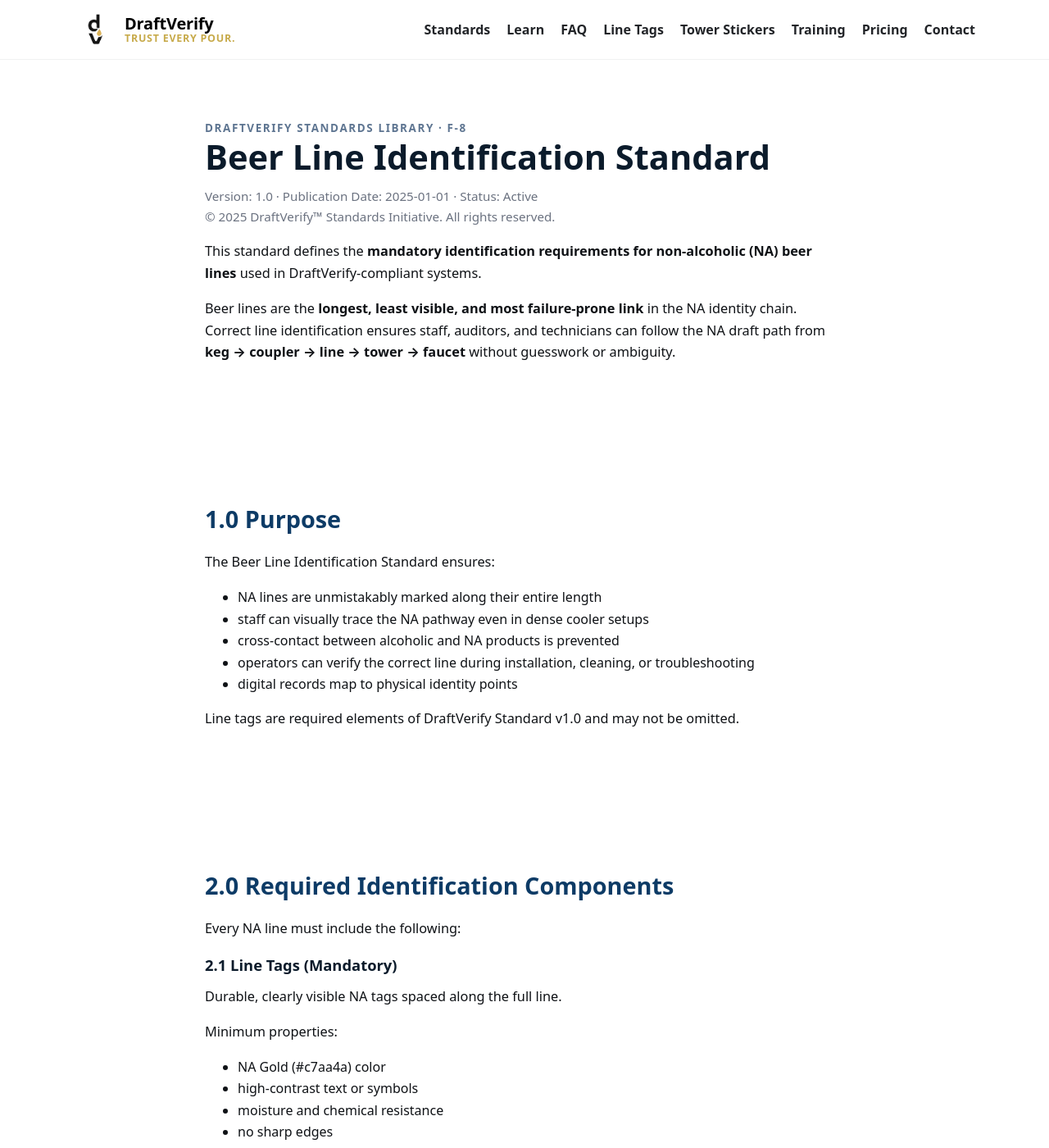
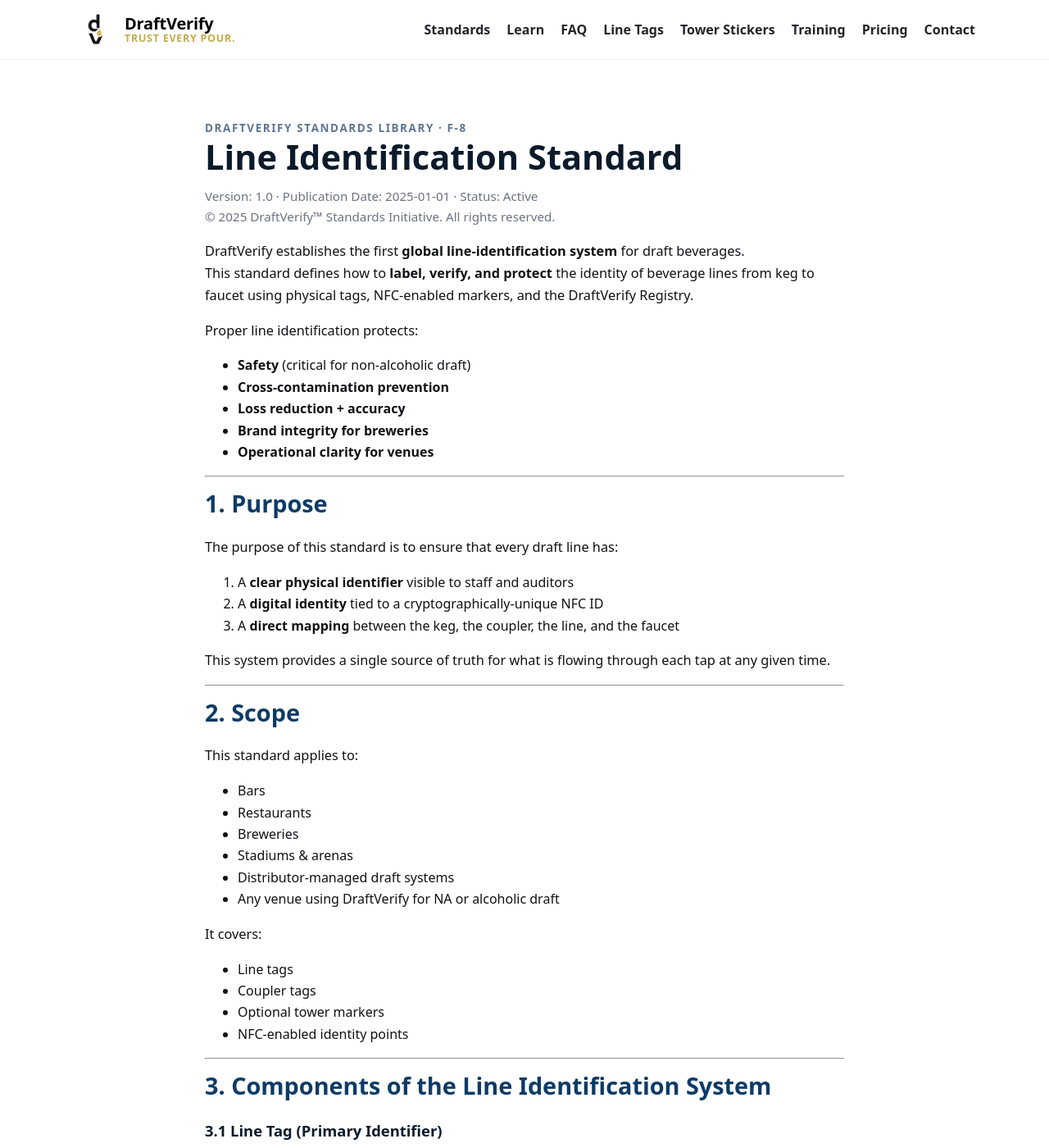
Before and after one commit to draftverify/draftverify.com, a Jekyll site: the page built from docs/f-8-line-identification-standard.md, in a window 1280 px wide and 1400 px high. Shown: the whole window at 82% size. Built offline with Jekyll 4.4.1, drawn with Linux system fonts in a browser that asks for light colours; some of the changed text lies outside the part shown.

Commit message:
Update f-8-line-identification-standard.md

```diff
--- a/docs/f-8-line-identification-standard.md
+++ b/docs/f-8-line-identification-standard.md
@@ -1,260 +1,237 @@
 ---
 layout: default
-title: "F-8 — Beer Line Identification Standard"
-permalink: /docs/line-id/
-description: "The mandatory identification system for non-alcoholic beer lines, including tags, spacing, visibility requirements, routing rules, durability, and digital integration."
+title: "F-8 — Line Identification Standard"
+permalink: /docs/line-identification-standard/
+description: "The universal standard for identifying, labeling, and verifying draft beverage lines — ensuring accuracy, safety, and accountability from cooler to faucet."
 ---
 
 <section class="section">
   <div class="container" style="max-width:820px" markdown="1">
 
 <div class="kicker">DraftVerify Standards Library · F-8</div>
-# Beer Line Identification Standard
+# Line Identification Standard
 <p style="font-size:0.95rem;color:#6b7280;">
 Version: 1.0 · Publication Date: 2025-01-01 · Status: Active
 <br>© 2025 DraftVerify™ Standards Initiative. All rights reserved.
 </p>
 
-This standard defines the **mandatory identification requirements for non-alcoholic (NA) beer lines** used in DraftVerify-compliant systems.
+DraftVerify establishes the first **global line-identification system** for draft beverages.
+This standard defines how to **label, verify, and protect** the identity of beverage lines from keg to faucet using physical tags, NFC-enabled markers, and the DraftVerify Registry.
 
-Beer lines are the **longest, least visible, and most failure-prone link** in the NA identity chain.
-Correct line identification ensures staff, auditors, and technicians can follow the NA draft path from **keg → coupler → line → tower → faucet** without guesswork or ambiguity.
+Proper line identification protects:
+- **Safety** (critical for non-alcoholic draft)
+- **Cross-contamination prevention**
+- **Loss reduction + accuracy**
+- **Brand integrity for breweries**
+- **Operational clarity for venues**
 
-  </div>
-</section>
+---
 
+## 1. Purpose
+The purpose of this standard is to ensure that every draft line has:
+1. A **clear physical identifier** visible to staff and auditors
+2. A **digital identity** tied to a cryptographically-unique NFC ID
+3. A **direct mapping** between the keg, the coupler, the line, and the faucet
 
+This system provides a single source of truth for what is flowing through each tap at any given time.
 
-<!-- SECTION 1 -->
-<section class="section">
-  <div class="container" style="max-width:820px" markdown="1">
+---
 
-## 1.0 Purpose
+## 2. Scope
+This standard applies to:
+- Bars
+- Restaurants
+- Breweries
+- Stadiums & arenas
+- Distributor-managed draft systems
+- Any venue using DraftVerify for NA or alcoholic draft
 
-The Beer Line Identification Standard ensures:
+It covers:
+- Line tags
+- Coupler tags
+- Optional tower markers
+- NFC-enabled identity points
 
-- NA lines are unmistakably marked along their entire length
-- staff can visually trace the NA pathway even in dense cooler setups
-- cross-contact between alcoholic and NA products is prevented
-- operators can verify the correct line during installation, cleaning, or troubleshooting
-- digital records map to physical identity points
+---
 
-Line tags are required elements of DraftVerify Standard v1.0 and may not be omitted.
+## 3. Components of the Line Identification System
 
-  </div>
-</section>
+### 3.1 Line Tag (Primary Identifier)
+A **durable, high-contrast physical tag** placed on the beverage line near the coupler.
+The tag displays:
+- Product name
+- Style (if applicable)
+- Colour-coded category
+- Matching NFC ID code (non-scannable printed shorthand)
 
+This is the **first visual cue** staff see when connecting a keg.
 
+### 3.2 Coupler Tag (NFC Identity Point)
+A small, tamper-resistant NFC tag placed near the keg valve.
+Used to:
+- Confirm identity before tapping
+- Validate NA vs alcoholic
+- Link keg → coupler → line in the Registry
+- Tie into audit logs
 
-<!-- SECTION 2 -->
-<section class="section">
-  <div class="container" style="max-width:820px" markdown="1">
+This is the **digital verification point**.
 
-## 2.0 Required Identification Components
+### 3.3 Tower Marker (Optional)
+A small identifier placed at the faucet head.
+Useful for:
+- High-volume bars
+- Stadium service
+- Multi-shift venues
+- Fast or rotating staff environments
 
-Every NA line must include the following:
+This is an **optional redundancy layer**, not required for standard compliance.
 
-### 2.1 Line Tags (Mandatory)
-Durable, clearly visible NA tags spaced along the full line.
+---
 
-Minimum properties:
-- NA Gold (#c7aa4a) color
-- high-contrast text or symbols
-- moisture and chemical resistance
-- no sharp edges
-- non-removable without tools
-- compatible with coils, bundles, and trunk lines
+## 4. Placement Requirements
 
-Approved formats:
-- clip-on ID rings
-- adhesive NA bands
-- wrap-around polymer flags
-- fixed ID plates
+### 4.1 Line Tag Placement
+- Must be placed **within the first 12–18 inches** from the coupler.
+- Must be **forward-facing** and readable when reaching into the cooler.
+- Must not obstruct movement, cooling, or cleaning.
 
-### 2.2 Line Header Tag (Mandatory)
-A large, high-visibility NA tag must be placed:
+### 4.2 Coupler Tag Placement
+- Placed on or near the coupler body.
+- Must be accessible for NFC scanning **before tap connection**.
+- Must not interfere with keg valves or seals.
 
-- within **10 cm** of the coupler end
-- readable during all keg swaps
-- facing outward toward staff
+### 4.3 Tower Marker Placement (Optional)
+- Placed above or behind the faucet.
+- Must be visible from bartending position.
+- Not required for F-8 compliance.
 
-### 2.3 Mid-Line Identification (Mandatory)
-Tags must be spaced at:
+---
 
-- **every 1.0–1.5 meters** for direct-draw systems
-- **every 1.5–2.0 meters** for long-draw trunk systems
+## 5. Identification Hierarchy
+The following hierarchy ensures clarity and traceability:
 
-Distance may be reduced in dense routing environments.
+### 5.1 Primary Identifier
+**Line Tag** → what staff see first
 
-### 2.4 Tower Entry Tag (Mandatory)
-A tag must be positioned at the **tower entrance** or shank connection to confirm the correct NA line enters the tower.
+### 5.2 Verification Point
+**Coupler NFC Tag** → what staff must scan before tapping
 
-### 2.5 NFC Line Tag (Optional)
-If NFC is used:
+### 5.3 Service-Side Indicator (Optional)
+**Tower Marker** → what staff see at the faucet
 
-- the tag must contain a unique ID
-- the ID must resolve to a registry record
-- placement must allow field scanning
-- tag must withstand trunk line compression
+This hierarchy ensures the correct product is flowing through the correct line **before**, **during**, and **after** service.
 
-NFC is optional but strongly recommended for multi-venue operators.
+---
 
-  </div>
-</section>
+## 6. Standardized Colour Coding
 
+| Category | Colour | Required |
+|---------|--------|----------|
+| Non-Alcoholic (NA) | Gold | Mandatory |
+| Alcoholic | Blue | Recommended |
+| Seasonal / Rotational | Teal | Optional |
+| House / Staff-Only | Grey | Optional |
 
+Gold for NA is **non-negotiable** under the DraftVerify NA Standard.
+Visual distinction is essential for preventing mis-taps.
 
-<!-- SECTION 3 -->
-<section class="section">
-  <div class="container" style="max-width:820px" markdown="1">
+---
 
-## 3.0 Placement Requirements
+## 7. NFC Verification Workflow
 
-### 3.1 General Placement Rules
-Line tags must be:
+### Step 1 — Connect
+Staff sees the **line tag** when reaching for the coupler.
 
-- upright and legible
-- unobstructed by insulation
-- placed on the **visible outer layer** when multiple lines are bundled
-- consistent in orientation
-- installed before routing where possible
+### Step 2 — Scan
+Staff scans the **NFC coupler tag** using any NFC-capable phone.
 
-### 3.2 Bundled/Trunk Lines
-For trunk lines:
+### Step 3 — Confirm
+Phone displays:
+- Brewery
+- Product
+- Category (NA or alcoholic)
+- Notes (if provided by brewery or distributor)
 
-- NA line must be identified at entry, midpoint, and exit
-- identification must remain readable without removing insulation
-- tag must not interfere with glycol lines or trunk compression
+### Step 4 — Serve
+Once validated, the keg is tapped and service begins.
 
-### 3.3 Vertical Runs
-Tags must be spaced more frequently if:
+Each scan creates an **immutable audit log entry** tied to that specific NFC ID.
 
-- lines run vertically more than 1.5 meters
-- lines pass through multiple elevation changes
+---
 
-### 3.4 Cooler Ceilings and Racks
-If lines run overhead:
-
-- tags must face downward or outward
-- tags must be placed before and after any obstruction
-
-### 3.5 Tower Entry
-The tower entry tag must be:
-
-- directly above the shank
-- visible without moving foam, insulation, or other lines
-- readable during faucet service
-
-  </div>
-</section>
-
-
-
-<!-- SECTION 4 -->
-<section class="section">
-  <div class="container" style="max-width:820px" markdown="1">
-
-## 4.0 Durability Requirements
-
-Line identification must withstand:
-
-- condensation and freeze/thaw cycles
-- chemical cleaners (alkaline and acid)
-- CO₂/N₂ exposure
-- abrasion from routing and cooler traffic
-- compression from other lines
-- long-term tension and flex
-
-Tags must remain legible for at least **12 months** under normal operating conditions.
-
-  </div>
-</section>
-
-
-
-<!-- SECTION 5 -->
-<section class="section">
-  <div class="container" style="max-width:820px" markdown="1">
-
-## 5.0 Brewery Responsibilities
+## 8. Brewery & Distributor Responsibilities
 
 Breweries must:
+- Apply coupler tags to NA kegs (minimum requirement)
+- Maintain accurate product-to-tag assignments
+- Provide venues with accurate line tag artwork
 
-- include a line ID reference with each NA keg shipment
-- specify the product’s intended line designation
-- ensure line tags match keg and coupler tags
-- provide full routing diagrams for multi-venue programs
-
-Breweries may not rely on venue staff to determine NA routing without guidance.
-
-  </div>
-</section>
-
-
-
-<!-- SECTION 6 -->
-<section class="section">
-  <div class="container" style="max-width:820px" markdown="1">
-
-## 6.0 Venue Responsibilities
+Distributors must:
+- Ensure line tags match delivered product
+- Confirm coupler NFC tags are present and readable
+- Report inconsistencies to DraftVerify
 
 Venues must:
+- Apply line tags correctly
+- Use NFC verification when tapping
+- Maintain basic cleanliness and visibility of identifiers
 
-- tag all NA lines according to this standard
-- inspect tags during every keg change
-- replace damaged or missing tags immediately
-- map the NA line number in DraftVerify records
-- ensure cleaning crews respect NA identification
-- ensure alcoholic lines never use NA markers
+---
 
-Venues that do not maintain line identification lose DraftVerify compliance.
+## 9. Compliance Requirements
+A venue is compliant when all of the following are true:
+- Every NA line has a **Line Tag**
+- Every NA keg has a **Coupler NFC Tag**
+- Tags match the actual product being served
+- All NFC tags are registered and active
+- Staff verify identity before connecting new kegs
 
-  </div>
+Optional components (tower markers) do not affect compliance.
+
+---
+
+## 10. Rationale
+Correct line identification solves fundamental industry risks:
+- Wrong beer on the wrong line
+- Cross-contamination (especially NA)
+- Brand misrepresentation
+- Revenue leakage from mis-pours
+- Staff turnover → training gaps
+- Distributor disputes over what was actually on tap
+
+DraftVerify standardizes what has never been standardized.
+
+The result:
+**No guesswork. No mistakes. No ambiguity.**
+
+A fully identified draft system builds trust from brewery → distributor → venue → consumer.
+
+---
+
+## 11. Future-Proofing & Extensions
+This standard is designed to scale as:
+- NA draft volumes grow
+- NFC technology becomes more common
+- Breweries add more SKUs
+- Distributors adopt unified regional systems
+- Venues move toward digital tap menus
+
+Future capabilities may include:
+- Full tap-to-keg verification
+- Automated rotation tracking
+- Digital line cleaning logs
+- Real-time pour identity mapping
+
+---
+
+## 12. Summary
+The Line Identification Standard ensures that every beverage line is:
+- **Clear**
+- **Consistent**
+- **Verified**
+- **Digitally traceable**
+
+DraftVerify turns an industry built on habit and tradition into one built on **clarity and accountability** — without slowing down service or complicating workflow.
+
+</div>
 </section>
-
-
-
-<!-- SECTION 7 -->
-<section class="section">
-  <div class="container" style="max-width:820px" markdown="1">
-
-## 7.0 Prohibited Practices
-
-The following violate DraftVerify Standard v1.0:
-
-- placing tags under insulation
-- handwritten tags or tape
-- using NA tags on alcoholic lines
-- covering tags with foam wrap
-- placing tags on trunkline glycol tubes
-- using non-durable label stock
-- placing tags only at one end of the line
-
-Any violation must be logged as an **exception event**.
-
-  </div>
-</section>
-
-
-
-<!-- SECTION 8 -->
-<section class="section">
-  <div class="container" style="max-width:820px" markdown="1">
-
-## 8.0 Intellectual Property & Copyright
-
-All line identification methodology—including spacing rules, placement diagrams, digital mapping structure, and tag architecture—is proprietary DraftVerify™ intellectual property.
-
-Use in external:
-- SOPs
-- manuals
-- competing standards
-- training courses
-- brewery system designs
-
-is prohibited without written permission.
-
-© 2025 DraftVerify Standards Initiative. All rights reserved.
-
-  </div>
-</section>
```
